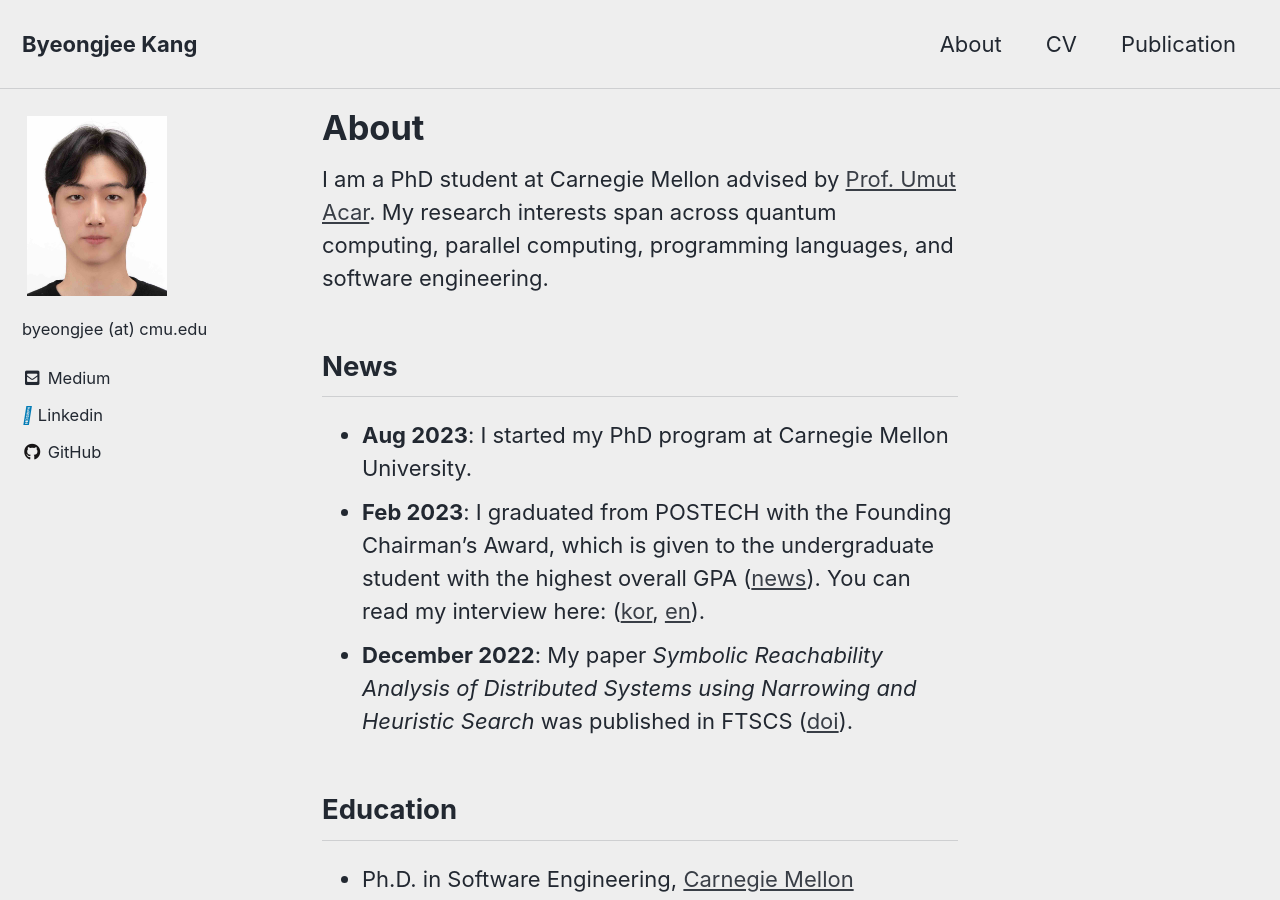
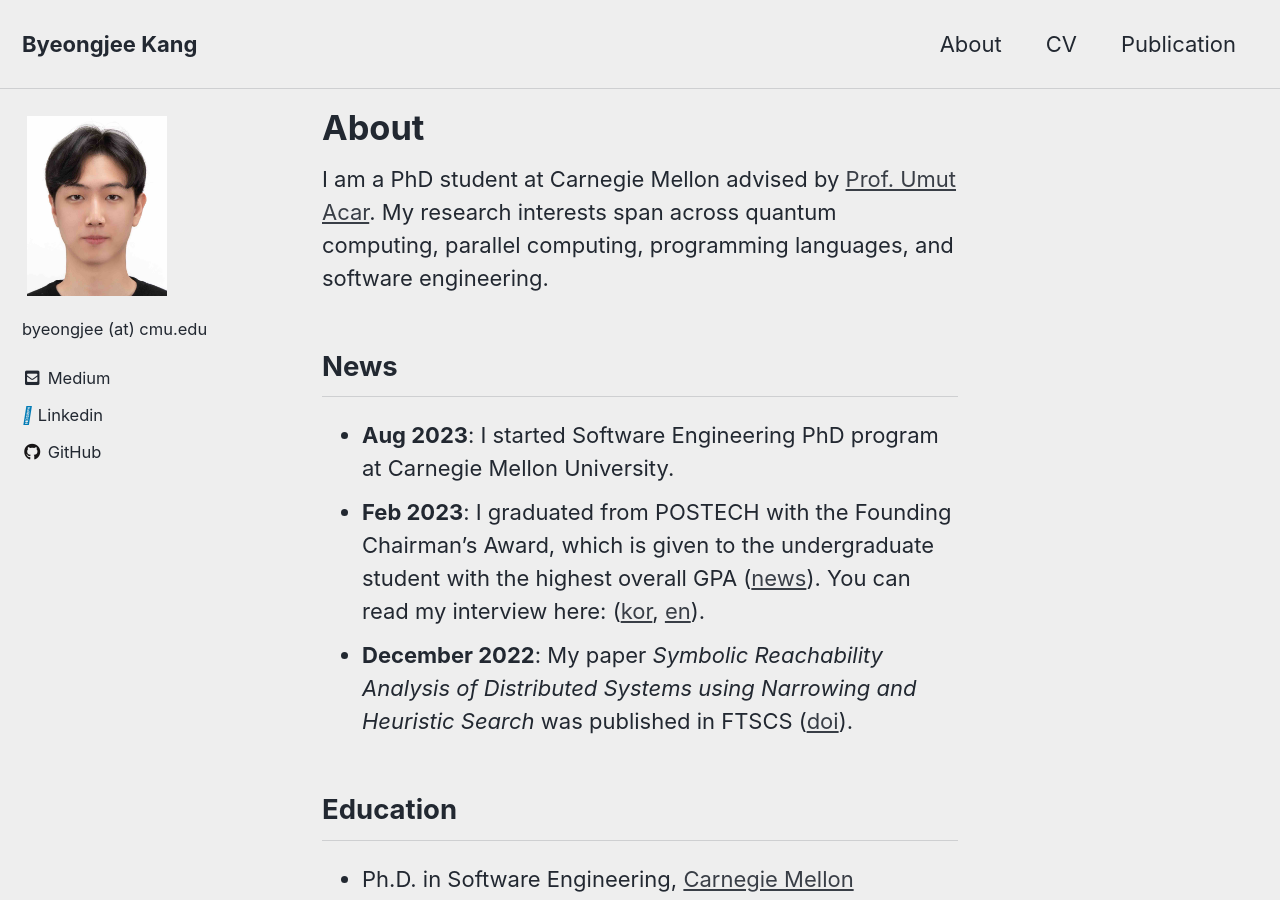
Before and after one commit to byeongjee/byeongjee.github.io, a Jekyll site: the page built from _pages/home.md, in a window 1280 px wide and 900 px high. Built offline with Jekyll 4.4.1, drawn with Linux system fonts in a browser that asks for light colours; cached includes are drawn as plain includes.

Commit message:
Fix misc

```diff
--- a/_pages/home.md
+++ b/_pages/home.md
@@ -13,7 +13,7 @@
 and software engineering.
 
 ## News
-- **Aug 2023**: I started my PhD program at Carnegie Mellon University.
+- **Aug 2023**: I started Software Engineering PhD program at Carnegie Mellon University.
 - **Feb 2023**: I graduated from POSTECH with the Founding Chairman’s Award,
 which is given to the undergraduate student with the highest overall GPA
 ([news](https://www.postech.ac.kr/eng/everyones-a-hero-no-valedictorian-at-postechs-commencement-ceremony/?pageds=1&k=&c=)).
```
